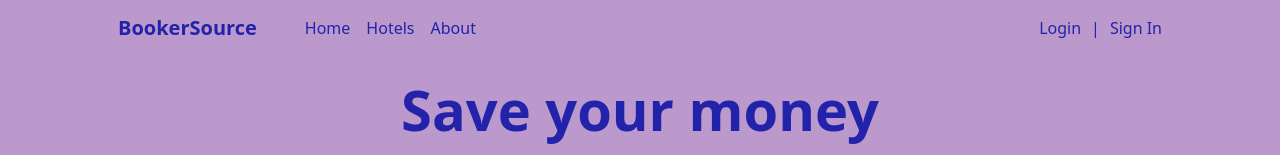
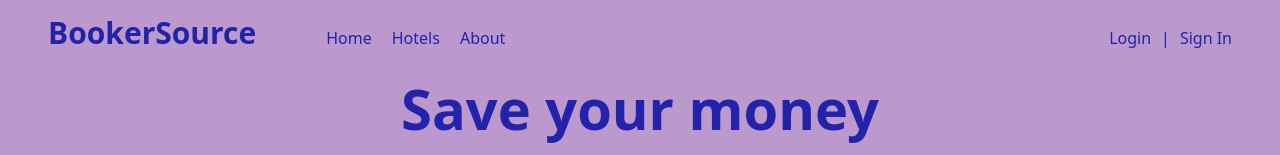
Before and after one commit to alexandreSilva604/bookersource-front, a Next.js app: page / in a window 1280 px wide. Shown: the top 155 px of the page. Built offline with nearby package versions, Linux system fonts and the light colour scheme.

Commit message:
Top bar overhaul, user options are now a collapsable navbar.

```diff
--- a/src/app/components/topbar.js
+++ b/src/app/components/topbar.js
@@ -1,12 +1,13 @@
 'use client'
 
 import Link from "next/link";
-import { useContext, useEffect } from "react";
+import { useContext, useEffect, useState } from "react";
 import UserContext from "../context/userContext";
 
 export default function TopBar() {
 
     let { user, setUser } = useContext(UserContext);
+    const [showMenu, setShowMenu] = useState(false);
 
     function signOut() {
 
@@ -30,39 +31,47 @@ export default function TopBar() {
     }
 
     return (
-        <nav className={"navbar navbar-expand-lg navbar-light"}>
-            <div className="container px-4 px-lg-5" >
-                <Link className="navbar-brand fw-bold" href="/" style={{color: '#22a'}}>BookerSource</Link>
-                <button className="navbar-toggler" type="button" data-bs-toggle="collapse" data-bs-target="#navbarSupportedContent" aria-controls="navbarSupportedContent" aria-expanded="false" aria-label="Toggle navigation"><span className="navbar-toggler-icon"></span></button>
-                <div className="collapse navbar-collapse" id="navbarSupportedContent">
-                    <ul className="navbar-nav me-auto mb-2 mb-lg-0 ms-lg-4">
-                        <li className="nav-item"><Link className="nav-link" href="/" style={{color: '#22a'}}>Home</Link></li>
-                        <li className="nav-item"><Link className="nav-link" href="/hotels" style={{color: '#22a'}}>Hotels</Link></li>
-                        <li className="nav-item"><Link className="nav-link" href="/" style={{color: '#22a'}}>About</Link></li>
-                    </ul>
-                        <div className="d-flex align-items-center">
+        <div className="d-flex justify-content-between align-items-baseline px-4 px-lg-5" style={{color: '#22a', marginTop: 10}} >
+            <div className="d-inline-flex align-items-baseline">
+                <Link className="navbar-brand text-decoration-none fw-bold" style={{fontSize: 30}} href="/">BookerSource</Link>
+                <div className="d-inline-flex" style={{marginLeft: 50}}>
+                    <Link className="nav-link" href="/" style={{marginLeft: 20}}>Home</Link>
+                    <Link className="nav-link" href="/hotels" style={{marginLeft: 20}}>Hotels</Link>
+                    <Link className="nav-link" href="/" style={{marginLeft: 20}}>About</Link>
+                </div>
+            </div>
             <div>
                 {
                     user ?
-                                    <Link className="text-decoration-none" href="/profile" style={{color: '#22a'}}>{user.name}</Link>
+                    <nav className="navbar navbar-expand-lg navbar-light">
+                        <div className="collapse navbar-collapse">
+                            <ul className="navbar-nav mr-auto">
+                                <li className="nav-item dropdown">
+                                    <a className="nav-link dropdown-toggle" role="button" style={{color: '#22a'}} onClick={() => setShowMenu(!showMenu)}>{user.name}</a>
+
+                                    <div className={showMenu ? "dropdown-menu show" : "dropdown-menu"}>
+                                        <a className="dropdown-item" href="/profile">Profile</a>
+                                        {
+                                            user.administrator ?
+                                            <a className="dropdown-item" href="/yourHotels">Your Hotels</a>
                                             :
+                                            <></>
+                                        }
+                                        <div className="dropdown-divider"></div>
+                                        <a className="dropdown-item" href="/#" onClick={signOut}>Sign Out</a>
+                                    </div>
+                                </li>
+                            </ul>
+                        </div>
+                    </nav>
+                    :
+                    <div className="d-inline-flex">
                         <Link className="text-decoration-none" href="/login" style={{color: '#22a'}}>Login</Link>
-                                }
+                        <div style={{marginLeft: 10, marginRight: 10, cursor: 'default'}}>|</div>
+                        <Link className="text-decoration-none" href="/signup" style={{color: '#22a'}}>Sign In</Link>
                     </div>
-                            <div style={{cursor: 'default', marginLeft: 10, marginRight: 10}}>|</div>
-                            <div>
-                                {
-                                    user ?
-                                    <span style={{cursor: 'pointer'}} onClick={signOut}>
-                                        Sign Out
-                                    </span>
-                                    :
-                                    <Link className="text-decoration-none" href="/signup" style={{color: '#22a'}}>Sign In</Link>
                 }
             </div>
         </div>
-                </div>
-            </div>
-        </nav>
     );
 }
```
Lines whose indentation alone changed are shown as unchanged.
